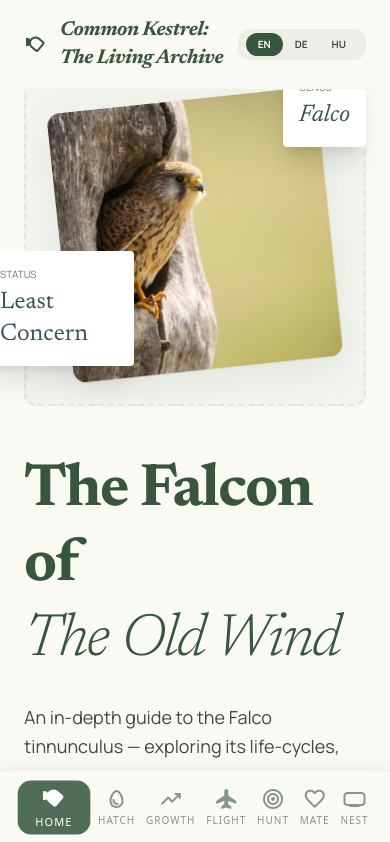
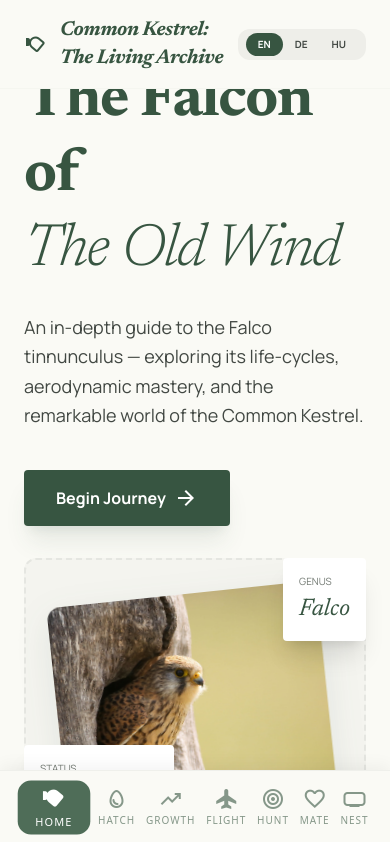
Before and after one commit to bsudy/birds, a Vue app: page / in a window 390 px wide. Shown: the top 842 px of the page. Built offline with nearby package versions, Linux system fonts and the light colour scheme.

Commit message:
feat: enhance layout and styling in App and SpecimenHero for improved responsiveness and visual clarity

```diff
--- a/src/App.vue
+++ b/src/App.vue
@@ -1,5 +1,5 @@
 <template>
-  <div class="min-h-screen pt-16 pb-20">
+  <div class="min-h-screen pt-16 pb-20 overflow-x-hidden">
     <TopNav />
     <router-view />
     <BottomNav />
--- a/src/components/SpecimenHero.vue
+++ b/src/components/SpecimenHero.vue
@@ -1,12 +1,12 @@
 <template>
-  <section class="relative min-h-[618px] flex flex-col md:flex-row items-center justify-between gap-12 mb-24">
-    <!-- Text content -->
-    <div :class="['w-full md:w-1/2', flip ? 'order-2 md:order-2' : 'order-2 md:order-1']">
+  <section class="relative md:min-h-[618px] flex flex-col md:flex-row items-center justify-between gap-8 md:gap-12 mb-24">
+    <!-- Text content: first on mobile, order depends on flip for desktop -->
+    <div :class="['w-full md:w-1/2', flip ? 'order-1 md:order-2' : 'order-1 md:order-1']">
       <slot />
     </div>
 
-    <!-- Circular image -->
-    <div :class="['w-full md:w-1/2 relative flex justify-center items-center', flip ? 'order-1 md:order-1' : 'order-1 md:order-2']">
+    <!-- Circular image: second on mobile, order depends on flip for desktop -->
+    <div :class="['w-full md:w-1/2 relative flex justify-center items-center', flip ? 'order-2 md:order-1' : 'order-2 md:order-2']">
       <div class="relative w-full aspect-square bg-surface-container-low rounded-full flex items-center justify-center p-12 overflow-visible">
         <div class="absolute inset-0 border-2 border-dashed border-outline-variant/30 rounded-full animate-spin-slow"></div>
         <img
@@ -17,7 +17,7 @@
         <div class="absolute top-0 right-0 bg-surface-container-lowest p-4 shadow-xl rounded-lg z-20 max-w-[150px]">
           <slot name="stat-top" />
         </div>
-        <div class="absolute bottom-10 -left-10 bg-surface-container-lowest p-4 shadow-xl rounded-lg z-20 max-w-[150px]">
+        <div class="absolute bottom-10 left-0 md:-left-10 bg-surface-container-lowest p-4 shadow-xl rounded-lg z-20 max-w-[150px]">
           <slot name="stat-bottom" />
         </div>
       </div>
```
